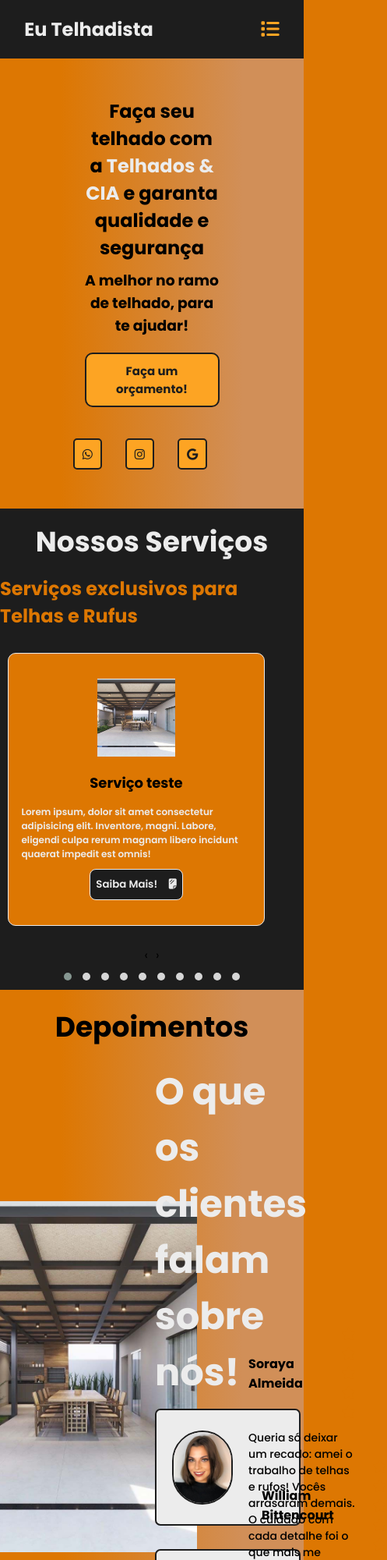
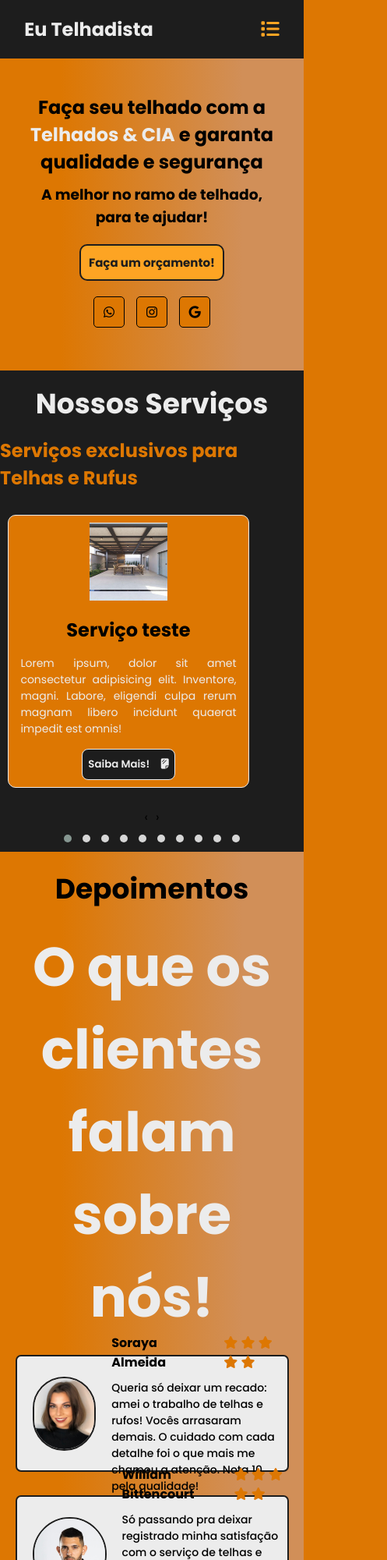
Before and after one commit to WTC13/telhas_rufus, a plain HTML site: page index.html in a window 390 px wide. Shown: the top 2000 px of the page at 78% size, 497 px wide, since content can reach past the window. Drawn offline with nearby package versions, Linux system fonts and the light colour scheme.

Commit message:
update media screen sections

```diff
--- a/index.html
+++ b/index.html
@@ -77,9 +77,15 @@
                         </a>
                     </div>
                     <div class="home-buttons2">
-                        <a href="https://wa.me/5511913632623" class="default-buttons" target="_blank" rel="noopener noreferrer"><i class="fa-brands fa-whatsapp"></i></a>
-                        <a href="https://www.instagram.com/_eu_telhadista/" class="default-buttons" target="_blank" rel="noopener noreferrer"><i class="fa-brands fa-instagram"></i></a>
-                        <a href="#" class="default-buttons" rel="noopener noreferrer"><i class="fa-brands fa-google"></i></a>
+                        <div class="a1">
+                            <a href="https://wa.me/5511913632623" target="_blank" rel="noopener noreferrer"><i class="fa-brands fa-whatsapp"></i></a>
+                        </div>
+                        <div class="a2">
+                            <a href="https://www.instagram.com/_eu_telhadista/" target="_blank" rel="noopener noreferrer"><i class="fa-brands fa-instagram"></i></a>
+                        </div>
+                        <div class="a3">
+                            <a href="#" rel="noopener noreferrer"><i class="fa-brands fa-google"></i></a>
+                        </div>
                     </div>
                 </div>
 
--- a/src/css/contacts.css
+++ b/src/css/contacts.css
@@ -1,5 +1,5 @@
 #contacts{
-    min-height: 100vh;
+    height: 100vh;
     background-color: var(--bg2);
 }
 
@@ -146,3 +146,37 @@
     flex-direction: column;
     margin-bottom: 10px;
 }
+
+
+@media screen and (max-width: 884px){
+    #contacts{
+        height: 500px;
+        width: 100%;
+    }
+
+    .container-contacts{
+        height: 400px;
+        width: 100%;
+    }
+
+     .container-contacts1{
+        width: 50%;
+     }
+
+    .container-contacts1,
+    .container-contacts2{
+        height: 100px;
+        /* width: 45%; */
+        padding: 0;
+        margin: 0;
+    }
+
+    .icons-contacts{
+        width: 100%;
+        margin: 0;
+        padding: 0;
+        display: flex;
+        align-items: center;
+        justify-content: center;
+    }
+}
--- a/src/css/header.css
+++ b/src/css/header.css
@@ -188,4 +188,12 @@ header{
     #mobile_menu.active{
         height: 200px;
     }
+
+    .container-home1{
+        width: 90%;
+        display: flex;
+        align-items: center;
+        justify-content: center;
+        padding: 15px;
+    }
 }
--- a/src/css/home.css
+++ b/src/css/home.css
@@ -77,6 +77,14 @@ padding-bottom: 20px;
         text-align: center;
     }
 
+    .container-home1{
+        width: 100%;
+        display: flex;
+        align-items: center;
+        justify-content: center;
+        padding: 15px;
+    }
+
     .home-buttons{
         display: flex;
         align-items: center;
@@ -90,16 +98,36 @@ padding-bottom: 20px;
         justify-content: center;
     }
 
-    /* .home-buttons2 a{
+    .a1 a{
+        margin: 10px 0px 10px 0px;
+        padding: 10px;
         display: flex;
         align-items: center;
         justify-content: center;
-    } */
+        background-color: var(--bg3);
+        border: var(--bg5) solid 1.5px;
+        color: var(--bg5);
+    }
 
-    .default-buttons{
+    .a2 a{
+        margin: 10px 15px 10px 15px;
         display: flex;
         align-items: center;
         justify-content: center;
+        background-color: var(--bg3);
+        border: var(--bg5) solid 1.5px;
+        color: var(--bg5);
+    }
+
+    .a3 a{
+        margin: 10px 0px 10px 0px;
+        padding: 10px;
+        display: flex;
+        align-items: center;
+        justify-content: center;
+        background-color: var(--bg3);
+        border: var(--bg5) solid 1.5px;
+        color: var(--bg5);
     }
 
    .container-home2{
--- a/src/css/services.css
+++ b/src/css/services.css
@@ -87,3 +87,20 @@
     color: var(--bg1);
     box-shadow: 0 0 6px 6px rgba(255,255,255,0.8);
 }
+
+@media screen and (max-width: 884px){
+    .item{
+        width: 310px;
+    }
+
+    .title-service{
+        font-size: 24px;
+    }
+
+    .descriptions{
+        font-size: 14px;
+        text-align: justify;
+        margin-bottom: 15px;
+        font-weight: 400;
+    }
+}
--- a/src/css/style.css
+++ b/src/css/style.css
@@ -49,3 +49,47 @@ body{
     color: var(--bg2);
     box-shadow: 0px 0px 8px 8px rgba(0,0,0,0.3);
 }
+
+.a1 a{
+    /* margin: 10px 0px 10px 0px; */
+    padding: 10px;
+    display: flex;
+    align-items: center;
+    justify-content: center;
+    background-color: var(--bg3);
+    border: var(--bg5) solid 1.5px;
+    color: var(--bg5);
+    transition: all 0.3s ease-in-out;
+
+}
+
+.a2 a{
+    /* margin: 10px 15px 10px 15px; */
+    display: flex;
+    align-items: center;
+    justify-content: center;
+    background-color: var(--bg3);
+    border: var(--bg5) solid 1.5px;
+    color: var(--bg5);
+    transition: all 0.3s ease-in-out;
+}
+
+.a3 a{
+    /* margin: 10px 0px 10px 0px; */
+    padding: 10px;
+    display: flex;
+    align-items: center;
+    justify-content: center;
+    background-color: var(--bg3);
+    border: var(--bg5) solid 1.5px;
+    color: var(--bg5);
+    transition: all 0.3s ease-in-out;
+}
+
+.a1 a:hover,
+.a2 a:hover,
+.a3 a:hover{
+    color: var(--bg2);
+    background-color: var(--bg5);
+    box-shadow: 0px 0px 8px 8px rgba(0,0,0,0.3);
+}
--- a/src/css/testimony.css
+++ b/src/css/testimony.css
@@ -95,3 +95,40 @@
 .costumer1 span i:hover{
     color: var(--bg1);
 }
+
+@media screen and (max-width: 884px){
+    .container-testimony{
+        display: flex;
+        flex-direction: column-reverse;
+        margin: 0;
+        padding: 0;
+    }
+
+    .container-testimony1{
+        margin-bottom: 40px;
+        width: 100%;
+    }
+
+    .container-testimony1 img{
+        width: 795px;
+        height: 700px;
+    }
+
+    .container-testimony2{
+        width: 90%;
+    }
+
+    .container-testimony2 h1{
+        width: 100%;
+        display: flex;
+        align-items: center;
+        justify-content: center;
+        text-align: center;
+        font-size: 70px;
+        margin-bottom: 20px;
+    }
+
+    .customer-testimony{
+        width: 100%;
+    }
+}
```
